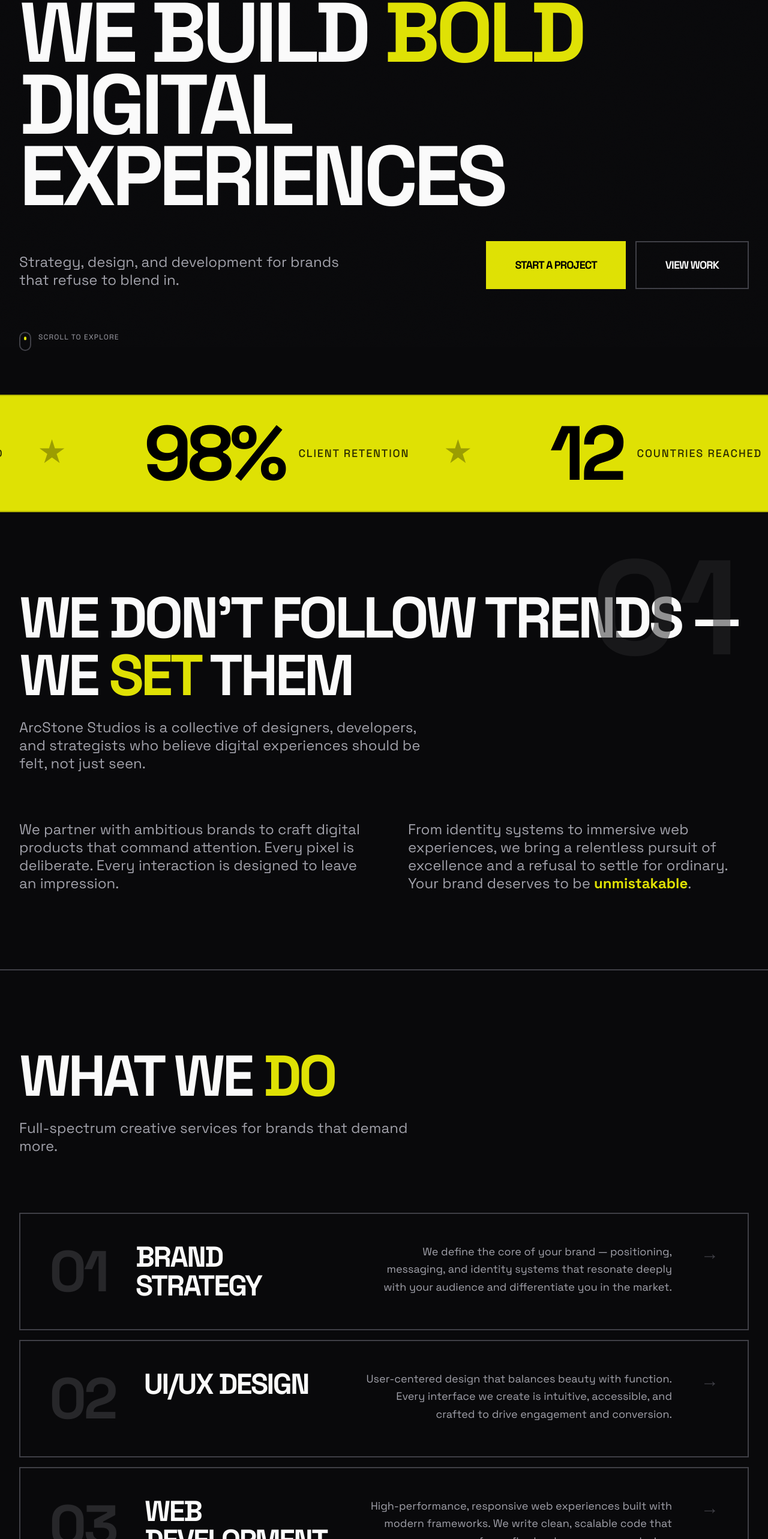
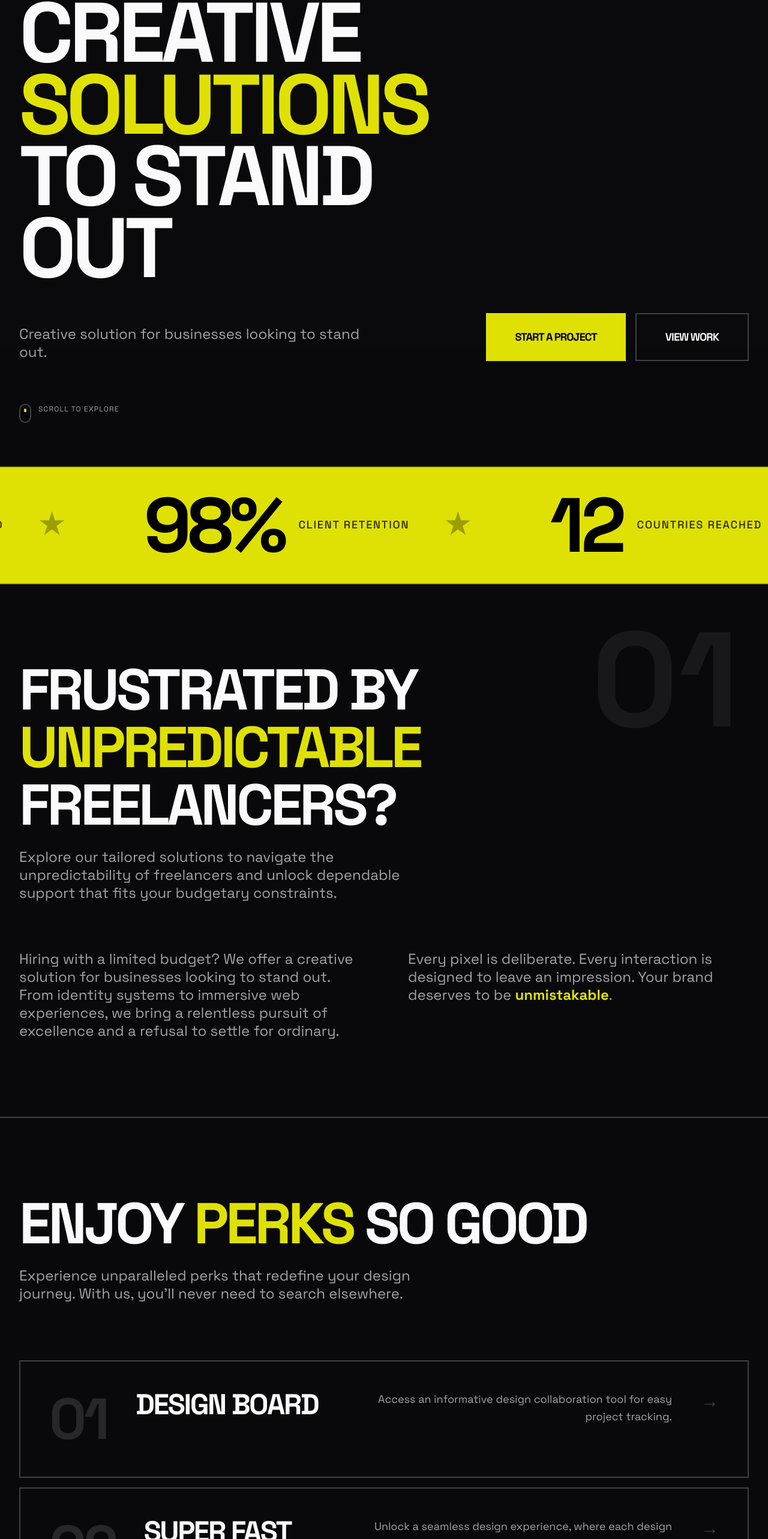
Before and after one commit to Superbiouss/ArcStone-Studios, a Next.js app: page / in a window 1280 px wide. Shown: the part 221-2787 px from the top of the page at 60% size. Built offline with nearby package versions, Linux system fonts and the light colour scheme.

Commit message:
chore: overhaul website content and messaging across all landing page sections

```diff
--- a/src/components/sections/About.tsx
+++ b/src/components/sections/About.tsx
@@ -15,27 +15,22 @@ export function About() {
 
         <ScrollReveal>
           <SectionHeading
-            title="WE DON'T FOLLOW TRENDS — WE SET THEM"
-            accentWord="SET"
-            subtitle="ArcStone Studios is a collective of designers, developers, and strategists who believe digital experiences should be felt, not just seen."
+            title="FRUSTRATED BY UNPREDICTABLE FREELANCERS?"
+            accentWord="UNPREDICTABLE"
+            subtitle="Explore our tailored solutions to navigate the unpredictability of freelancers and unlock dependable support that fits your budgetary constraints."
           />
         </ScrollReveal>
 
         <div className="mt-12 md:mt-20 grid md:grid-cols-2 gap-12 md:gap-20">
           <ScrollReveal delay={0.1}>
             <p className="text-lg md:text-xl lg:text-2xl text-muted-foreground leading-tight">
-              We partner with ambitious brands to craft digital products that
-              command attention. Every pixel is deliberate. Every interaction is
-              designed to leave an impression.
+              Hiring with a limited budget? We offer a creative solution for businesses looking to stand out. From identity systems to immersive web experiences, we bring a relentless pursuit of excellence and a refusal to settle for ordinary.
             </p>
           </ScrollReveal>
 
           <ScrollReveal delay={0.2}>
             <p className="text-lg md:text-xl lg:text-2xl text-muted-foreground leading-tight">
-              From identity systems to immersive web experiences, we bring a
-              relentless pursuit of excellence and a refusal to settle for
-              ordinary. Your brand deserves to be{" "}
-              <span className="text-accent font-bold">unmistakable</span>.
+              Every pixel is deliberate. Every interaction is designed to leave an impression. Your brand deserves to be <span className="text-accent font-bold">unmistakable</span>.
             </p>
           </ScrollReveal>
         </div>
--- a/src/components/sections/Contact.tsx
+++ b/src/components/sections/Contact.tsx
@@ -6,11 +6,13 @@ export function Contact() {
     <section id="contact" className="py-20 md:py-32 border-t-2 border-border">
       <div className="mx-auto max-w-[95vw]">
         <ScrollReveal>
-          <h2 className="text-[clamp(2rem,8vw,7rem)] font-bold uppercase tracking-tighter leading-[0.85]">
-            LET&apos;S CREATE
+          <h2 className="text-[clamp(2rem,6vw,5rem)] font-bold uppercase tracking-tighter leading-[0.85]">
+            CHOOSE A CREATIVE
             <br />
-            SOMETHING{" "}
-            <span className="text-accent">BOLD</span>
+            SOLUTION FOR YOUR
+            <br />
+            BUSINESSES,{" "}
+            <span className="text-accent">STAND OUT!</span>
           </h2>
         </ScrollReveal>
 
--- a/src/components/sections/FAQ.tsx
+++ b/src/components/sections/FAQ.tsx
@@ -4,34 +4,29 @@ import { AccordionItem } from "@/components/motion/Accordion";
 
 const faqs = [
   {
-    question: "What kind of projects do you take on?",
+    question: "What is haven about?",
     answer:
-      "We work with ambitious brands on branding, web design, web development, motion design, and creative direction. From startups launching their first product to established companies redefining their digital presence — if you want to stand out, we're your team.",
+      "Sincerely, it is as though you have a pair of spectacles enabling you to see deeper into problems man longs to dissipate and solve. And luckily for any man who reads you, he will get the answers to his worries except he still isn't ready to tackle himself. Kudos! Keep the ball rolling.",
   },
   {
-    question: "How long does a typical project take?",
+    question: "What are the criteria to become a writer?",
     answer:
-      "Timelines vary based on scope. A brand identity project typically takes 4-6 weeks. A full website design and development runs 8-12 weeks. We'll define a clear timeline during our discovery phase and keep you updated throughout.",
+      "Friends who talk about cryptocurrencies and Web3, and you want to understand the terminology.",
   },
   {
-    question: "What's your pricing structure?",
+    question: "I Want to Use AI in My Work, But I Don't Know How",
     answer:
-      "We offer project-based pricing tailored to your specific needs and goals. Every engagement starts with a discovery session to define scope, after which we provide a detailed proposal. We believe in transparency — no hidden fees, no surprises.",
+      "You want to embrace the future of technology without fear.",
   },
   {
-    question: "Do you work with international clients?",
+    question: "I Want to Be More Efficient and Creative, But There Are Too Many Tools",
     answer:
-      "Absolutely. We've delivered projects across 12+ countries and are experienced with remote collaboration across time zones. Our process is designed to work seamlessly whether you're across the street or across the globe.",
+      "You're ready to navigate tomorrow's innovations confidently.",
   },
   {
-    question: "What happens after launch?",
+    question: "What's the Onboarding process like",
     answer:
-      "Launch is just the beginning. We offer ongoing support packages that include maintenance, performance monitoring, content updates, and iterative improvements based on real user data. Your digital presence keeps evolving.",
-  },
-  {
-    question: "How do we get started?",
-    answer:
-      "Simple — reach out through our contact form or email us. We'll schedule a free 30-minute discovery call to understand your vision, discuss your goals, and see if we're the right fit. No commitment, no pressure.",
+      "You're ready to navigate tomorrow's innovations confidently.",
   },
 ];
 
@@ -41,8 +36,8 @@ export function FAQ() {
       <div className="mx-auto max-w-[95vw]">
         <ScrollReveal>
           <SectionHeading
-            title="FREQUENTLY ASKED QUESTIONS"
-            accentWord="QUESTIONS"
+            title="GOT QUESTIONS? WE'VE GOT ANSWERS!"
+            accentWord="ANSWERS"
           />
         </ScrollReveal>
 
--- a/src/components/sections/Hero.tsx
+++ b/src/components/sections/Hero.tsx
@@ -25,12 +25,12 @@ export function Hero() {
           transition={{ duration: 0.8, delay: 0.3 }}
           className="text-[clamp(3rem,11vw,13rem)] font-bold uppercase tracking-tighter leading-[0.85]"
         >
-          WE BUILD{" "}
-          <span className="text-accent">BOLD</span>
+          CREATIVE{" "}
+          <span className="text-accent">SOLUTIONS</span>
           <br />
-          DIGITAL
+          TO STAND
           <br />
-          EXPERIENCES
+          OUT
         </motion.h1>
 
         {/* Subtitle + CTAs */}
@@ -41,8 +41,7 @@ export function Hero() {
             transition={{ duration: 0.6, delay: 0.6 }}
             className="text-lg md:text-xl lg:text-2xl text-muted-foreground max-w-xl leading-tight"
           >
-            Strategy, design, and development for brands
-            that refuse to blend in.
+            Creative solution for businesses looking to stand out.
           </motion.p>
 
           <motion.div
--- a/src/components/sections/Services.tsx
+++ b/src/components/sections/Services.tsx
@@ -4,33 +4,21 @@ import { ScrollReveal } from "@/components/motion/ScrollReveal";
 const services = [
   {
     number: "01",
-    title: "Brand Strategy",
+    title: "Design Board",
     description:
-      "We define the core of your brand — positioning, messaging, and identity systems that resonate deeply with your audience and differentiate you in the market.",
+      "Access an informative design collaboration tool for easy project tracking.",
   },
   {
     number: "02",
-    title: "UI/UX Design",
+    title: "Super Fast Delivery",
     description:
-      "User-centered design that balances beauty with function. Every interface we create is intuitive, accessible, and crafted to drive engagement and conversion.",
+      "Unlock a seamless design experience, where each design is crafted and delivered in days.",
   },
   {
     number: "03",
-    title: "Web Development",
+    title: "Unique & Distinct",
     description:
-      "High-performance, responsive web experiences built with modern frameworks. We write clean, scalable code that performs flawlessly across every device.",
-  },
-  {
-    number: "04",
-    title: "Motion Design",
-    description:
-      "Kinetic typography, micro-interactions, and scroll-driven animations that make your digital presence feel alive. Static is dead — we make things move.",
-  },
-  {
-    number: "05",
-    title: "Creative Direction",
-    description:
-      "End-to-end creative vision that ensures every touchpoint — from pitch deck to production site — speaks with one bold, unmistakable voice.",
+      "Every design we create is uniquely tailored to your needs and remains 100% yours.",
   },
 ];
 
@@ -40,9 +28,9 @@ export function Services() {
       <div className="mx-auto max-w-[95vw]">
         <ScrollReveal>
           <SectionHeading
-            title="WHAT WE DO"
-            accentWord="DO"
-            subtitle="Full-spectrum creative services for brands that demand more."
+            title="ENJOY PERKS SO GOOD"
+            accentWord="PERKS"
+            subtitle="Experience unparalleled perks that redefine your design journey. With us, you'll never need to search elsewhere."
           />
         </ScrollReveal>
 
--- a/src/components/sections/Testimonials.tsx
+++ b/src/components/sections/Testimonials.tsx
@@ -7,33 +7,21 @@ import { ScrollReveal } from "@/components/motion/ScrollReveal";
 const testimonials = [
   {
     quote:
-      "ArcStone didn't just build our website — they built our entire digital identity. The result was nothing short of electric.",
-    name: "Sarah Chen",
-    company: "Neon Collective",
+      "Working with Crate is like having a dedicated squad of tech wizards and branding experts at my fingertips. And believe it or not, the value they bring is priceless.",
+    name: "Williams Paul",
+    company: "HR, Greenish",
   },
   {
     quote:
-      "Working with ArcStone felt like having a creative partner, not just an agency. They pushed us to be bolder at every turn.",
-    name: "Marcus Rivera",
-    company: "Vortex Labs",
+      "It's as if I have a full squad of internet experts and advertising professionals on my side, and the highlight? It didn't charge me a single penny",
+    name: "Adam Kary",
+    company: "Creative Lead, Cloud",
   },
   {
     quote:
-      "The attention to detail is insane. Every animation, every transition — it all feels intentional and alive.",
-    name: "Priya Kapoor",
-    company: "Pulse Audio",
-  },
-  {
-    quote:
-      "We came with a vague idea. They delivered a brand experience that made our competitors take notice.",
-    name: "James Thornton",
-    company: "Iron & Oak",
-  },
-  {
-    quote:
-      "Fast, decisive, and uncompromising on quality. ArcStone is what every creative agency should aspire to be.",
-    name: "Elena Vasquez",
-    company: "Drift Studio",
+      "It feels like I’ve got an entire team of web gurus and marketing pros working for me, and the best part? It didn’t cost me a cent.",
+    name: "Chris Waterwood",
+    company: "VP, Minty",
   },
 ];
 
@@ -43,8 +31,8 @@ export function Testimonials() {
       <div className="mx-auto max-w-[95vw] mb-12 md:mb-16">
         <ScrollReveal>
           <SectionHeading
-            title="WHAT THEY SAY"
-            accentWord="SAY"
+            title="WHAT THE BRANDS SAY"
+            accentWord="BRANDS"
           />
           <p className="text-sm uppercase tracking-widest text-muted-foreground mt-4 md:mt-6 hidden md:block">
             ← Auto-scrolling →
```
